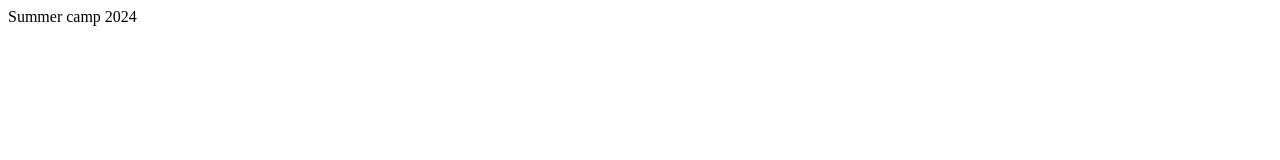
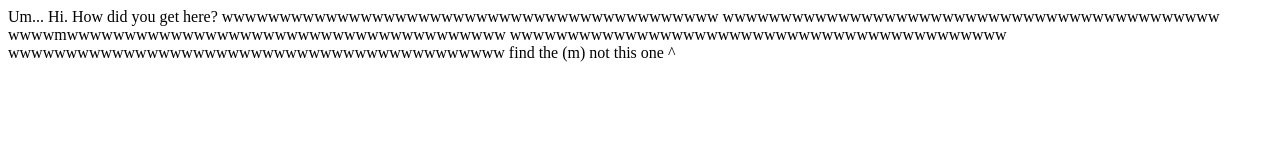
Before and after one commit to Burrito92024/Burrito92024.github.io, a plain HTML site: page index.html in a window 1280 px wide. Drawn offline with Linux system fonts and the light colour scheme.

Commit message:
I added a word game

```diff
--- a/index.html
+++ b/index.html
@@ -6,6 +6,14 @@
     <title>Reid Olsen</title>
 </head>
 <body>
-    <hi>Summer camp 2024</hi>
+    <hi>Um... Hi. How did you get here?
+        wwwwwwwwwwwwwwwwwwwwwwwwwwwwwwwwwwwwwwwwwww
+        wwwwwwwwwwwwwwwwwwwwwwwwwwwwwwwwwwwwwwwwwww
+        wwwwmwwwwwwwwwwwwwwwwwwwwwwwwwwwwwwwwwwwwww
+        wwwwwwwwwwwwwwwwwwwwwwwwwwwwwwwwwwwwwwwwwww
+        wwwwwwwwwwwwwwwwwwwwwwwwwwwwwwwwwwwwwwwwwww
+        find the (m)
+     not this one ^
+    </hi>
 </body>
 </html>
```
